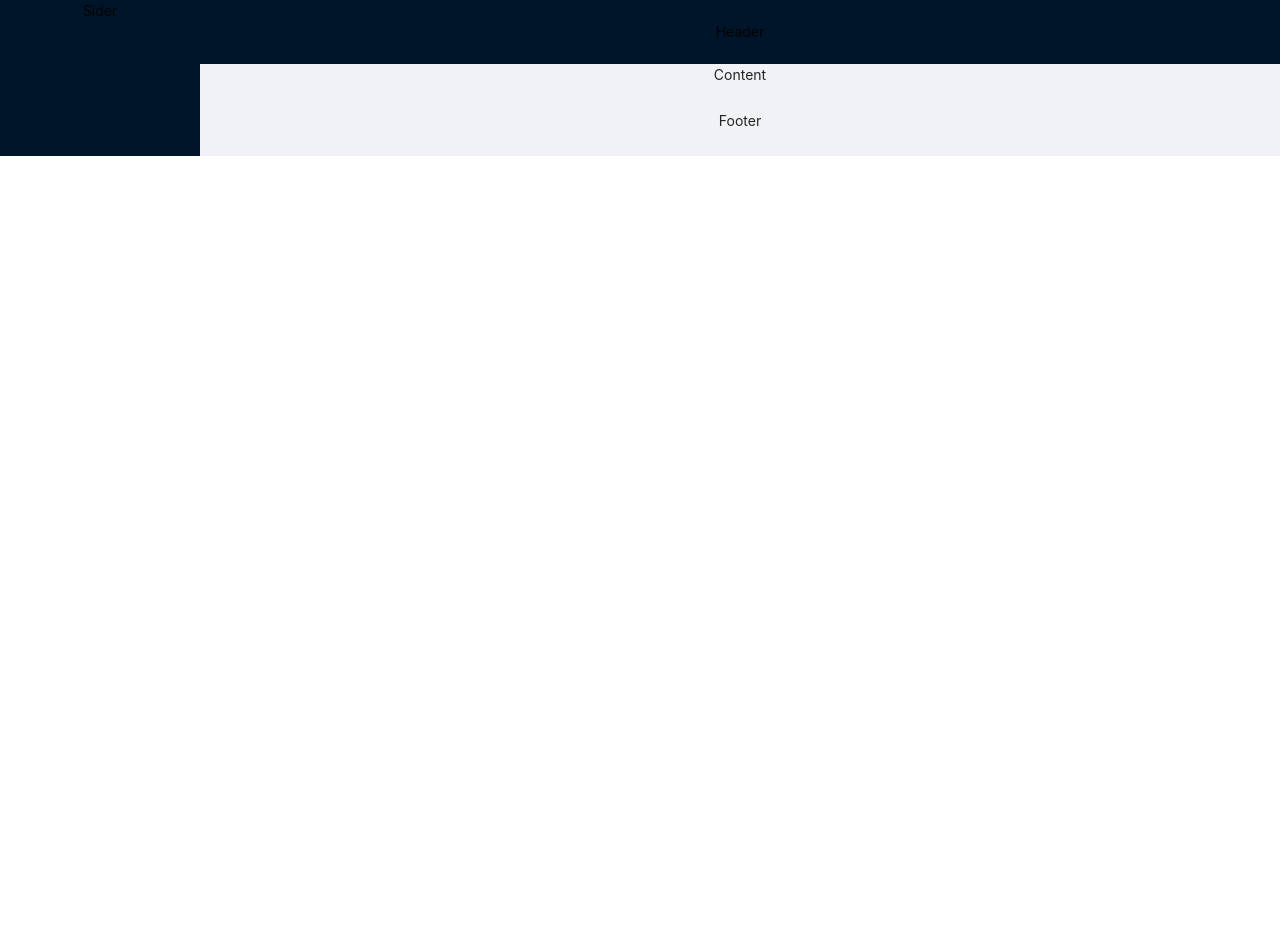
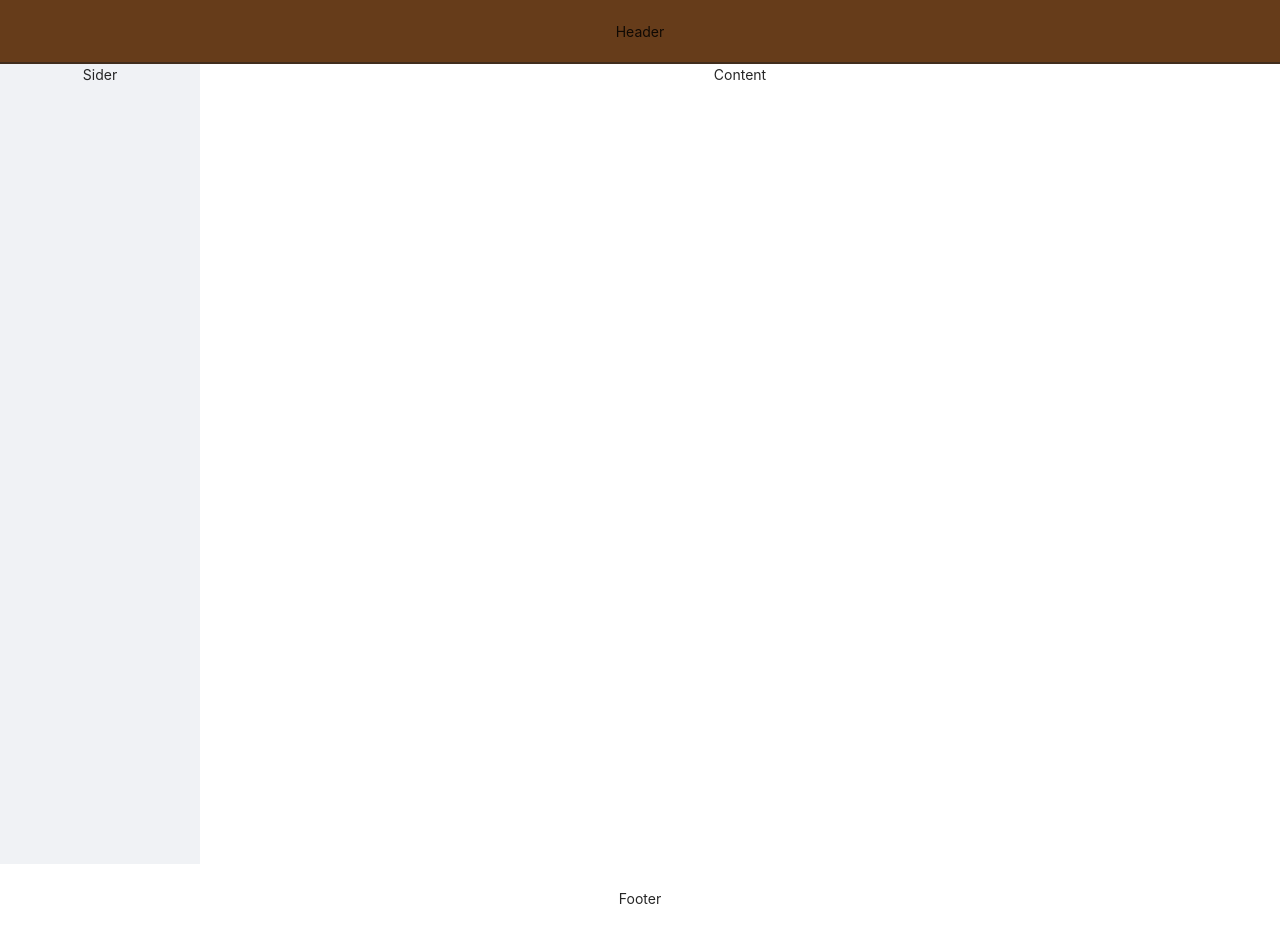
Before and after one commit to andrewtrac/prepster, a React (Create React App) app: page /home in a window 1280 px wide. Before the commit the page ends 800 px from the top, so only its background shows below. Built offline with nearby package versions, Linux system fonts and the light colour scheme.

Commit message:
built mockup of landing page and body

```diff
--- a/package.json
+++ b/package.json
@@ -10,6 +10,7 @@
     "node-sass": "^4.14.1",
     "react": "^16.13.1",
     "react-dom": "^16.13.1",
+    "react-router-dom": "^5.2.0",
     "react-scripts": "3.4.3"
   },
   "scripts": {
--- a/src/App.js
+++ b/src/App.js
@@ -1,13 +1,30 @@
-import React from 'react';
-import Body from './components/Body'
+import React from "react";
+import Body from "./components/Body";
+import Landing from "./components/Landing";
+import {
+  BrowserRouter as Router,
+  Switch,
+  Route,
+  withRouter,
+  Redirect,
+} from "react-router-dom";
 
-import './App.css';
+import "./App.css";
 
 function App() {
   return (
-    <div className="App">
-      <Body/>
-    </div>
+    <Router>
+      <div className="App">
+        <Switch>
+          <Route exact path="/">
+            <Landing />
+          </Route>
+          <Route exact path="/home">
+            <Body />
+          </Route>
+        </Switch>
+      </div>
+    </Router>
   );
 }
 
--- a/src/components/Body.js
+++ b/src/components/Body.js
@@ -1,35 +1,30 @@
-import React from 'react';
-import { Layout, Menu, Breadcrumb } from 'antd';
-import { UserOutlined, LaptopOutlined, NotificationOutlined } from '@ant-design/icons';
-import '../styles/body.scss'
-import 'antd/dist/antd.css';
-
+import React from "react";
+import { Layout, Menu, Breadcrumb } from "antd";
+import {
+  UserOutlined,
+  LaptopOutlined,
+  NotificationOutlined,
+} from "@ant-design/icons";
+import "../styles/body.scss";
+import "antd/dist/antd.css";
 
 const { SubMenu } = Menu;
 const { Header, Content, Sider, Footer } = Layout;
 
+const Body = (props) => {
+  return (
+    <Layout>
+      <Header className="body-header">Header</Header>
 
+      <Layout>
+        <Sider className="body-sider">Sider</Sider>
 
+        <Content className="body-content">Content</Content>
+      </Layout>
+      <Footer className="body-footer">Footer</Footer>
 
-const Body = (props) => {
-
-  return (
-
-
-    <Layout>
-    <Sider>Sider</Sider>
-    <Layout>
-      <Header>Header</Header>
-      <Content>Content</Content>
-      <Footer>Footer</Footer>
     </Layout>
-  </Layout>
-
-
-
-  )
-
-
-}
+  );
+};
 
 export default Body;
--- a/src/components/Landing.js
+++ b/src/components/Landing.js
@@ -0,0 +1,18 @@
+import React from "react";
+import { Layout, Menu, Breadcrumb } from "antd";
+import "../styles/landing.scss";
+import 'antd/dist/antd.css';
+
+
+const { Header, Content, Sider, Footer } = Layout;
+
+export default function Landing() {
+  return (
+    <Layout>
+      <Header className="landing-header"> </Header>
+      <Content className="landing-main">
+        <h1> Prepster</h1>
+      </Content>
+    </Layout>
+  );
+}
--- a/src/styles/body.scss
+++ b/src/styles/body.scss
@@ -9,3 +9,23 @@
 .site-layout-background {
   background: #fff;
 }
+
+.body-sider {
+  width: 300px;
+  height: 100vh;
+  background-color: #f0f2f5 !important;
+}
+
+.body-header {
+  background-color: #663c1a !important;
+  border-bottom: 2.5px solid #412d1d;
+  width: 100vw;
+}
+
+.body-content {
+  background: rgb(255, 255, 255)
+}
+
+.body-footer {
+  background: rgb(255, 255, 255) !important;
+}
--- /dev/null
+++ b/src/styles/landing.scss
@@ -0,0 +1,16 @@
+.landing-main {
+  width: 100vw;
+  height: 100vh;
+  background-color: #ffd591;
+  background-image: url("https://www.transparenttextures.com/patterns/shattered-dark.png");
+  display: flex;
+  flex-direction: column;
+  justify-content: center;
+  align-items: center;
+}
+
+.landing-header {
+  background-color: #663c1a;
+  border-bottom: 2.5px solid #412d1d;
+  width: 100vw;
+}
```
Also changed, not shown: 1 other file (tests, documents, lock files or other folders).
